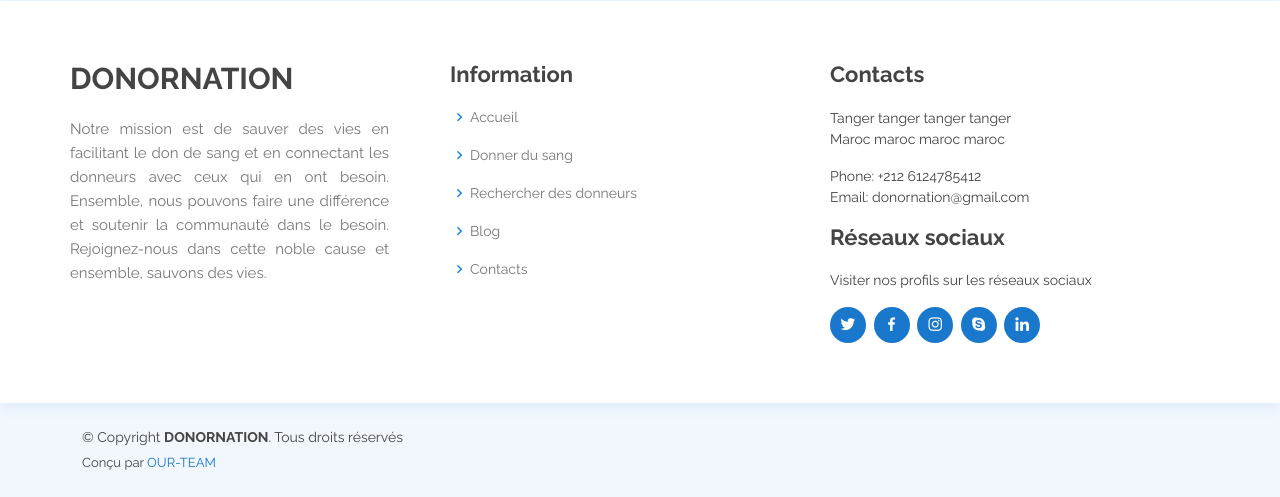
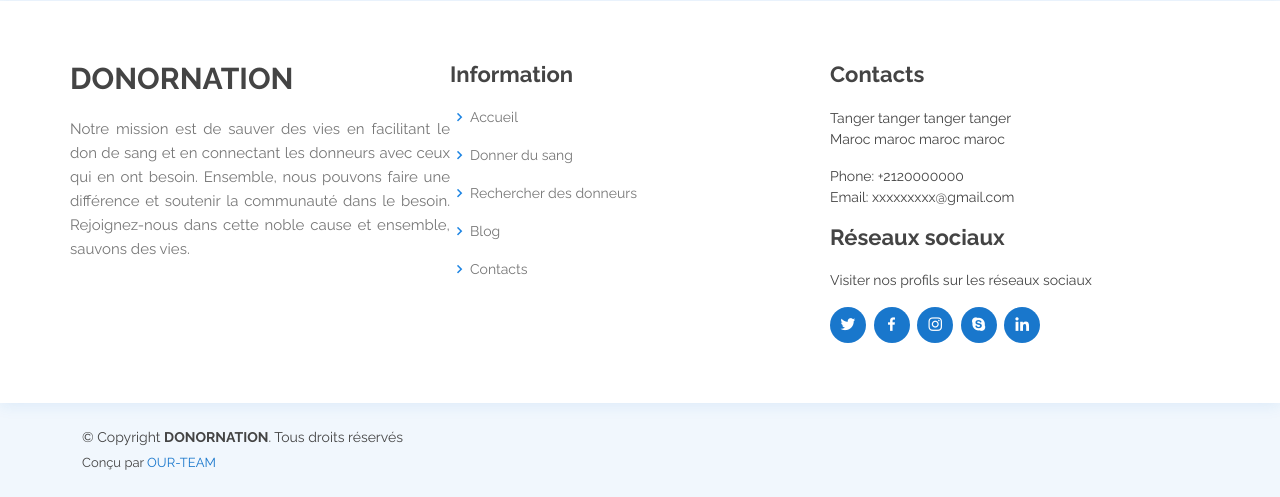
Before and after one commit to ADNAN-an/DonorNation-N, a Laravel app: page / in a window 1280 px wide. Shown: the part 1881-2378 px from the top of the page. Run offline with Laravel 8, Linux system fonts and the light colour scheme; parts of the project's set-up code (start-up, migrations or seed data) failed here and were passed over; some libraries are stand-ins or nearby versions.

Commit message:
Revert "modif"
This reverts commit bafc54c480b12f52b386f062410d37742ea05509.

```diff
--- a/public/css/style.css
+++ b/public/css/style.css
@@ -1666,8 +1666,11 @@ section {
   margin-bottom: 0;
   font-family: "Raleway", sans-serif;
   color: #777777;
+<<<<<<< HEAD
   margin-right: 61px;
   text-align: justify;
+=======
+>>>>>>> parent of bafc54c (modif)
 
 
 }
--- a/resources/views/inc/footer.blade.php
+++ b/resources/views/inc/footer.blade.php
@@ -28,8 +28,8 @@
                  <h4>{{ __('site.contacts') }}</h4>
                  <p>Tanger tanger tanger tanger<br>
                    Maroc maroc maroc maroc </p>
-                 <p>Phone: +212 6124785412<br>
-                   Email: donornation@gmail.com</p>
+                 <p>Phone: +2120000000<br>
+                   Email: xxxxxxxxx@gmail.com</p>
               </div>
                <div>
                  <h4>{{ __('site.footer_social_media') }}</h4>
--- a/routes/web.php
+++ b/routes/web.php
@@ -78,4 +78,5 @@ Route::group(
 
         // Route::get('/home', [App\Http\Controllers\HomeController::class, 'index'])->name('home');
 
+
     });
```
Also changed, not shown: resources/views/blog/blog_show.blade.php (+9 -0 lines).
